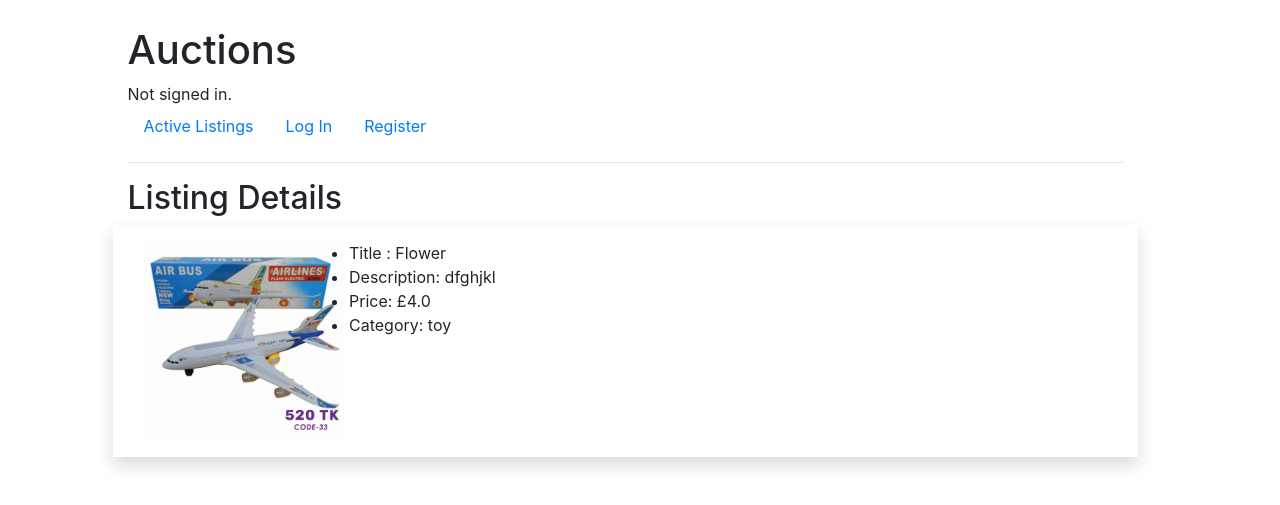
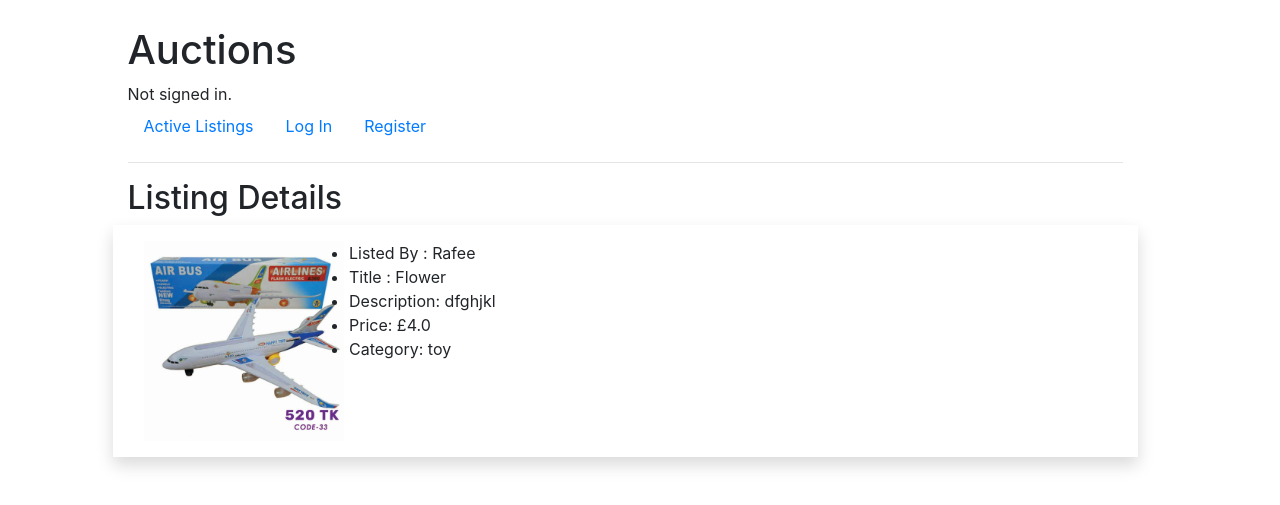
Before and after one commit to elizarafee/commerce, a Django app: page /listingDetails/1 in a window 1280 px wide. Shown: the top 505 px of the page. Run offline with Django 3.2, Linux system fonts and the light colour scheme; data comes from the database, SQL or seed files in the repository; both versions use the stored data as it was after the commit; some libraries are stand-ins or nearby versions.

Commit message:
added a field listed_by in listing model

```diff
--- a/auctions/forms.py
+++ b/auctions/forms.py
@@ -5,7 +5,8 @@ from .models import Listing, Bid
 class ListingForm(ModelForm):
    class Meta:
        model = Listing
-       fields = ['title', 'description', 'starting_bid', 'image', 'category']
+       fields = ['listed_by', 'title', 'description', 'starting_bid', 'image', 'category']
+
 
 class BidForm(ModelForm):
    class Meta:
--- a/auctions/models.py
+++ b/auctions/models.py
@@ -5,7 +5,7 @@ class User(AbstractUser):
     pass
 
 class Listing(models.Model):
-    # listed_by = models.ForeignKey(User, on_delete=models.CASCADE, related_name="listed_by")
+    listed_by = models.ForeignKey(User, on_delete=models.CASCADE, related_name="listed_by")
     title = models.CharField(max_length=50)
     description = models.TextField(max_length=300)
     starting_bid = models.FloatField(max_length=254)
--- a/auctions/templates/auctions/index.html
+++ b/auctions/templates/auctions/index.html
@@ -16,6 +16,7 @@
     </div>
     <div class="col-lg-3">
       <ul>
+        <li>Listed By : {{ listing.listed_by }}</li>
         <li>Title : {{ listing.title }}</li>
         <li>Description: {{ listing.description }}</li>
         <li>Price: £{{ listing.starting_bid }}</li>
--- a/auctions/templates/auctions/layout.html
+++ b/auctions/templates/auctions/layout.html
@@ -27,7 +27,7 @@
                             <a class="nav-link" href="{% url 'auctions:watchlist' %}">Watchlist</a>
                         </li>
                         <li class="nav-item">
-                            <a class="nav-link" href="{% url 'auctions:createListing' %}">Create Listing</a>
+                            <a class="nav-link" href="{% url 'auctions:createListing' user %}">Create Listing</a>
                         </li>
                         <li class="nav-item">
                             <a class="nav-link" href="{% url 'auctions:logout' %}">Log Out</a>
--- a/auctions/templates/auctions/listing-details.html
+++ b/auctions/templates/auctions/listing-details.html
@@ -44,6 +44,7 @@
   </div>
   <div class="col-lg-3">
     <ul>
+      <li>Listed By : {{ listing.listed_by }}</li>
       <li>Title : {{ listing.title }}</li>
       <li>Description: {{ listing.description }}</li>
       <li>Price: £{{ listing.starting_bid }}</li>
--- a/auctions/templates/auctions/watchlist.html
+++ b/auctions/templates/auctions/watchlist.html
@@ -9,6 +9,7 @@
   </div>
   <div class="col-lg-5">
     <ul>
+      <li>Listed By: {{watchlist.listed_by}}</li>
       <li>Title: {{watchlist.title}}</li>
       <li>Description: {{watchlist.description}}</li>
       <li>Starting Bid: £{{watchlist.starting_bid}}</li>
--- a/auctions/urls.py
+++ b/auctions/urls.py
@@ -8,7 +8,7 @@ urlpatterns = [
     path("login", views.login_view, name="login"),
     path("logout", views.logout_view, name="logout"),
     path("register", views.register, name="register"),
-    path("createlisting", views.create_listing, name="createListing"),
+    path("<str:user>/createlisting", views.create_listing, name="createListing"),
     path("listingDetails/<str:listing_id>", views.listing_details, name="listingDetails"),
      path("watchlist", views.watchlist, name="watchlist"),
     path("add_watchlist/<int:listing_id>", views.add_watchlist, name="addWatchlist"),
--- a/auctions/views.py
+++ b/auctions/views.py
@@ -7,6 +7,7 @@ from django import forms
 from .forms import ListingForm, BidForm
 
 from .models import User, Listing, Watchlist, Bid
+
 
 def index(request):
     return render(request, 'auctions/index.html', {
@@ -65,7 +66,8 @@ def register(request):
     else:
         return render(request, "auctions/register.html")
 
-def create_listing(request):
+
+def create_listing(request, user):
     if request.method == "POST":
         listingForm = ListingForm(request.POST,  request.FILES)
 
```
Also changed, not shown: auctions/templates/auctions/create-listing.html (+6 -2 lines), auctions/migrations/0001_initial.py, auctions/static/auctions/images/117176391_2880657015487138_6139645963751969114_o_025rpsI.jpg (added), auctions/static/auctions/images/118121750_2889176251301881_3052475301518933523_o_onS1MTK.jpg (added), auctions/static/auctions/images/119471772_2915259548693551_1560877539505602241_o.jpg (added), auctions/static/auctions/images/119471772_2915259548693551_1560877539505602241_o_6VWZKyc.jpg (added), auctions/static/auctions/images/119471772_2915259548693551_1560877539505602241_o_pxDsQFV.jpg (added), db.sqlite3.
